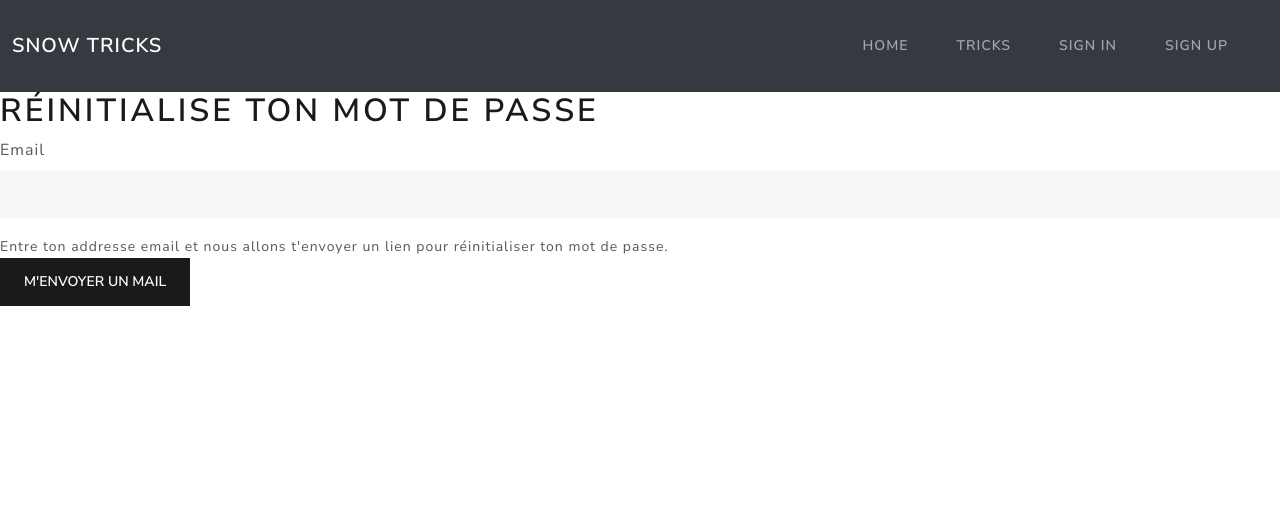
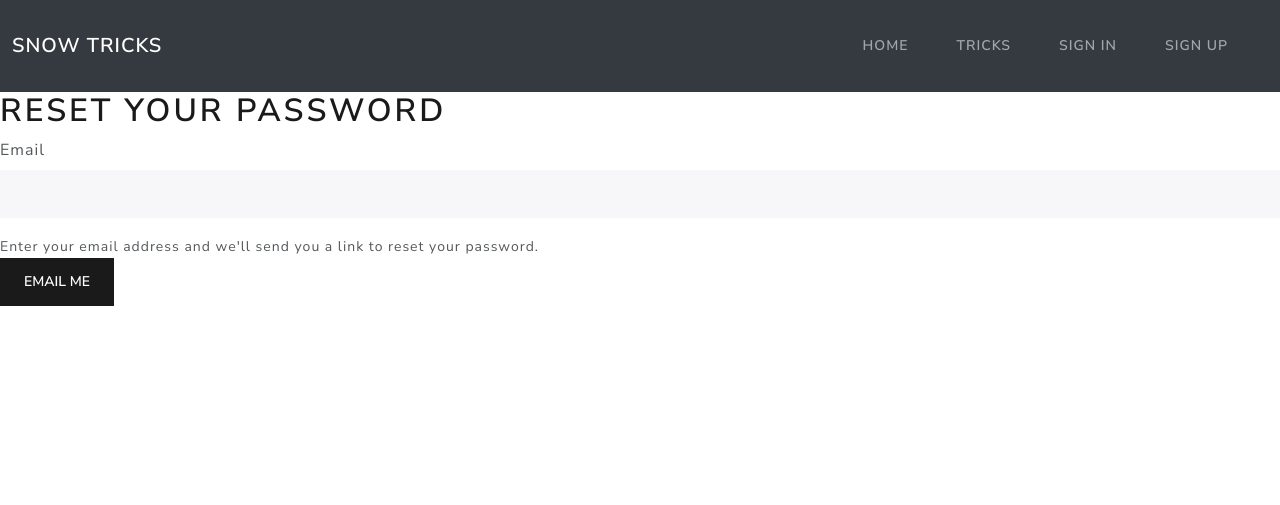
Before and after one commit to fkevin91/snowtricks, a Symfony app: template templates/reset_password/request.html.twig in a window 1280 px wide. Shown: the top 505 px of the page. Run offline with Twig, Linux system fonts and the light colour scheme; the template is opened without the code that fills it, so the values that code supplies are empty; form fields are guessed from the names that the template uses; some libraries are stand-ins or nearby versions.

Commit message:
Translate templates

```diff
--- a/templates/base.html.twig
+++ b/templates/base.html.twig
@@ -64,7 +64,7 @@
                                 {% endif %}
                                 {% if is_granted('IS_AUTHENTICATED_FULLY') %}
                                     <li class="nav-item">
-                                        <a class="nav-link" href="/createSnowtrick">Ajouter une figure</a>
+                                        <a class="nav-link" href="/createSnowtrick">Add trick</a>
                                     </li>
                                     <li class="nav-item">
                                         <a class="nav-link" href="/logout">Log out</a>
@@ -80,13 +80,13 @@
             {% block laPhoto %}
             <div class="d-flex position-relative image">
 
-                <p class="font-italic text-dark fw-bold fs-1 m-auto">{% block accroche %}LE SNOW C'EST BOW{% endblock %}</p>
+                <p class="font-italic text-dark fw-bold fs-1 m-auto">{% block accroche %}THE SNOW IT'S BOW{% endblock %}</p>
                     <a class="position-absolute bottom-0 end-0" href="#debut">
                         <svg xmlns="http://www.w3.org/2000/svg" width="16" height="16" fill="currentColor" class="bi bi-arrow-down" viewBox="0 0 16 16">
                             <path fill-rule="evenodd" d="M8 1a.5.5 0 0 1 .5.5v11.793l3.146-3.147a.5.5 0 0 1 .708.708l-4 4a.5.5 0 0 1-.708 0l-4-4a.5.5 0 0 1 .708-.708L7.5 13.293V1.5A.5.5 0 0 1 8 1z"/>
                         </svg>
                     </a>
-                    <p class="position-absolute bottom-0">Photo by Johannes Waibel on Unsplash</p>
+                    <p class="position-absolute bottom-0">Picture by Johannes Waibel on Unsplash</p>
             </div>
             {% endblock %}
         {% block body %}{% endblock %}
--- a/templates/reset_password/email.html.twig
+++ b/templates/reset_password/email.html.twig
@@ -1,9 +1,9 @@
 <h1>Salut!</h1>
 
-<p>Pour réinitialiser ton mot de passe, clique sur le lien suivant</p>
+<p>For reset your password, click on this link</p>
 
 <a href="{{ url('app_reset_password', {token: resetToken.token}) }}">{{ url('app_reset_password', {token: resetToken.token}) }}</a>
 
-<p>Ce lien expire dans {{ resetToken.expirationMessageKey|trans(resetToken.expirationMessageData, 'ResetPasswordBundle') }}.</p>
+<p>This link expires in {{ resetToken.expirationMessageKey|trans(resetToken.expirationMessageData, 'ResetPasswordBundle') }}.</p>
 
 <p>A+!</p>
--- a/templates/reset_password/request.html.twig
+++ b/templates/reset_password/request.html.twig
@@ -1,6 +1,6 @@
 {% extends 'base.html.twig' %}
 
-{% block title %}Réinitialise ton mot de passe{% endblock %}
+{% block title %}Reset your password{% endblock %}
 
 {% block laPhoto %}{% endblock %}
 
@@ -9,16 +9,16 @@
     {% for flashError in app.flashes('reset_password_error') %}
         <div class="alert alert-danger" role="alert">{{ flashError }}</div>
     {% endfor %}
-    <h1>Réinitialise ton mot de passe</h1>
+    <h1>Reset your password</h1>
 
     {{ form_start(requestForm) }}
         {{ form_row(requestForm.email) }}
         <div>
             <small>
-                Entre ton addresse email et nous allons t'envoyer un lien pour réinitialiser ton mot de passe.
+                Enter your email address and we'll send you a link to reset your password.
             </small>
         </div>
 
-        <button class="btn btn-primary">M'envoyer un mail</button>
+        <button class="btn btn-primary">Email me</button>
     {{ form_end(requestForm) }}
 {% endblock %}
--- a/templates/snowtricks/createSnowtrick.html.twig
+++ b/templates/snowtricks/createSnowtrick.html.twig
@@ -14,7 +14,7 @@
     {{ form_row(formSnow.description, { 'attr': {'class' : 'form-control m-1'}})}}
     {{ form_row(formSnow.groupeFigure, { 'attr': {'class' : 'form-control m-1'}})}}
     {{ form_row(formSnow.photo, { 'attr': {'class' : 'form-control m-1'}})}}
-    <button type="submit" class="form-control bg-dark text-white m-1 mt-3">Enregistrer</button>
+    <button type="submit" class="form-control bg-dark text-white m-1 mt-3">Save</button>
     {{ form_end(formSnow)}}
 </div>
 {% endblock %}
--- a/templates/snowtricks/login.html.twig
+++ b/templates/snowtricks/login.html.twig
@@ -17,7 +17,7 @@
         </div>
         <!-- password input -->
         <div class="form-outline pt-2">
-            <label class="form-label " for="form4Example1">Mot de passe : </label>
+            <label class="form-label " for="form4Example1">Password : </label>
             <input type="password" name="password" id="form4Example1" class="form-control" />
         </div>
 
```
Also changed, not shown: templates/registration/confirmation_email.html.twig (+4 -4 lines), templates/reset_password/check_email.html.twig (+4 -3 lines), templates/snowtricks/registration.html.twig (+4 -4 lines), templates/snowtricks/show.html.twig (+4 -4 lines).
